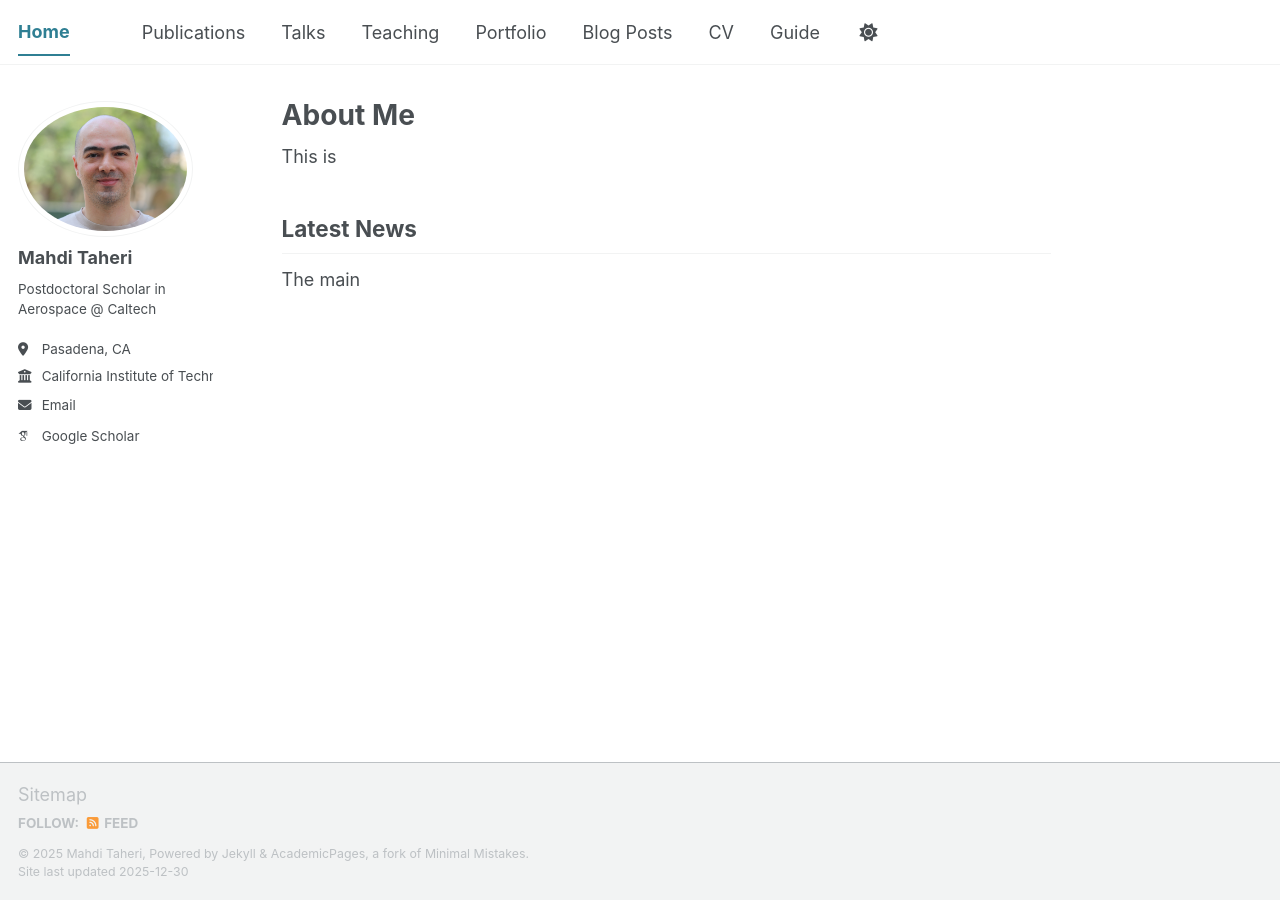
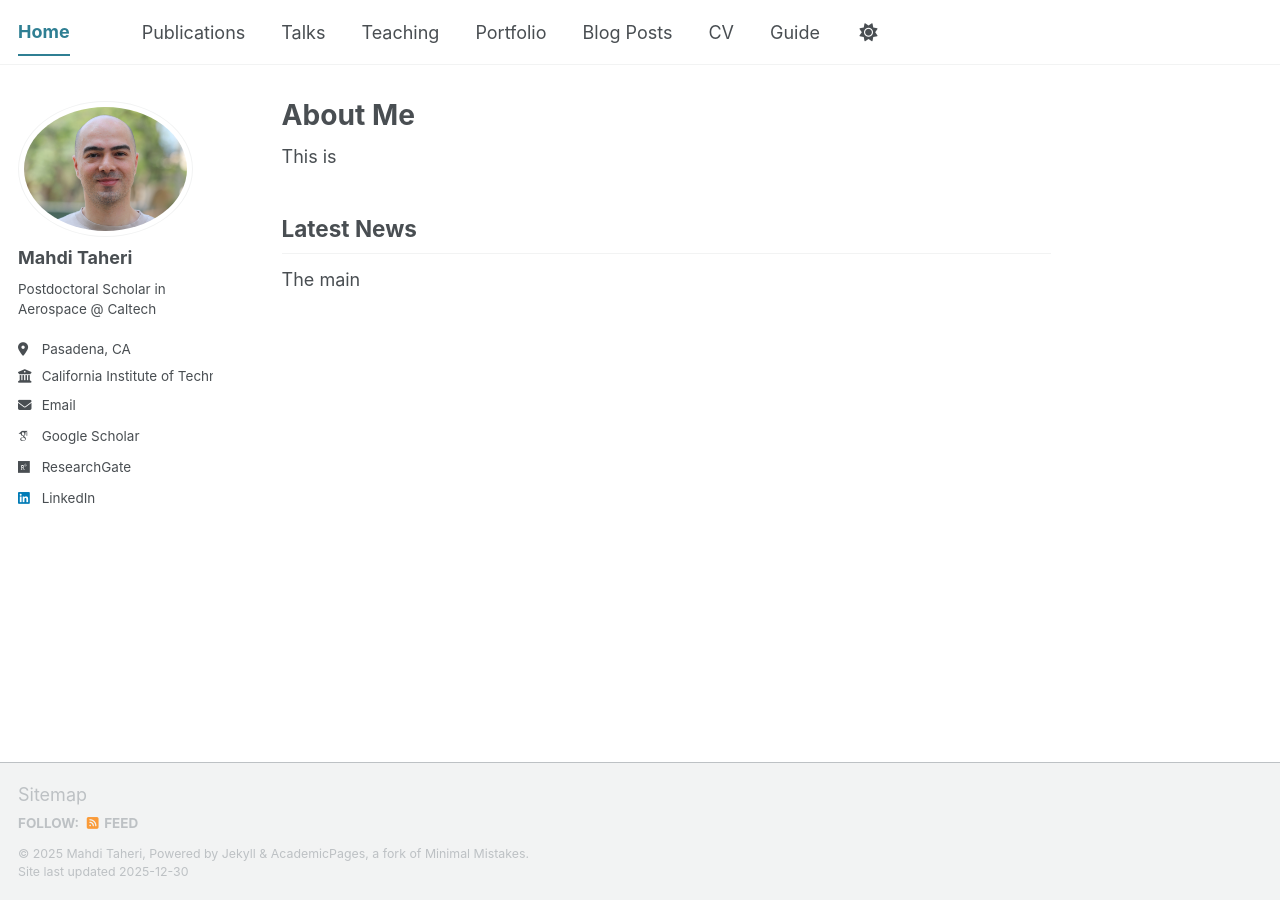
Before and after one commit to mtaheriee/mtaheriee.github.io, a Jekyll site: the page built from _pages/about.md, in a window 1280 px wide. Built offline with Jekyll 4.4.1, drawn with Linux system fonts in a browser that asks for light colours; some web fonts are replaced; a script bundle is joined from its source files by our own code; library files that are not in the unit come from our copies.

Commit message:
Update _config.yml

```diff
--- a/_config.yml
+++ b/_config.yml
@@ -42,7 +42,7 @@ author:
   #semantic         : # URL
   #ssrn             : # URL
   #pubmed           : "https://www.ncbi.nlm.nih.gov/pubmed/?term=john+snow"
-  researchgate     : # https://www.researchgate.net/profile/Mehdi-Taheri-5
+  researchgate     : "https://www.researchgate.net/profile/Mehdi-Taheri-5"
   #scopus           : # URL
   #zotero           : # URL
 
@@ -66,7 +66,7 @@ author:
   #keybase          : # Username
   #instagram        : # Username
   #lastfm           : # Username
-  linkedin         : # "https://www.linkedin.com/in/mehdi-taheri"
+  linkedin         : mehdi-taheri
   #mastodon         : # URL
   #medium           : # URL
   #pinterest        : # Username
```
